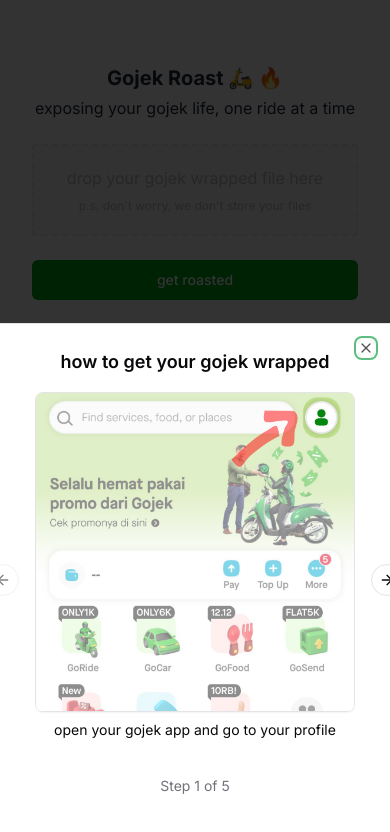
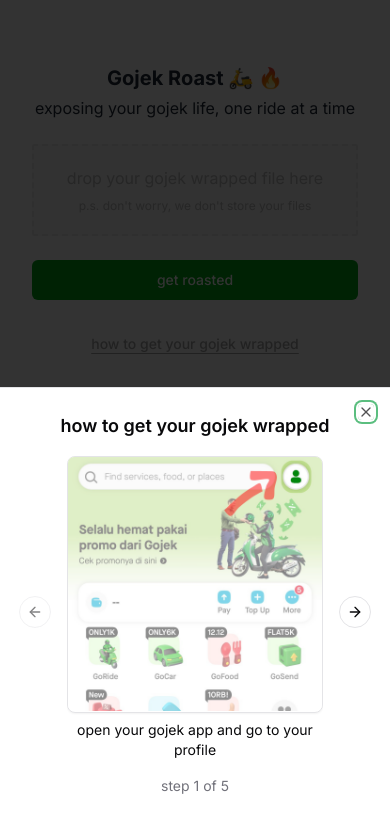
Before and after one commit to sephialaureenciaa/gojek-roast, a Next.js app: page / in a window 390 px wide. Both pictures are taken after a click on the button "how to get your gojek wrapped". Shown: the top 832 px of the page. Built offline with nearby package versions, Linux system fonts and the light colour scheme.

Commit message:
fix how to sheet styling for mobile

```diff
--- a/src/app/components/HowToSheet.tsx
+++ b/src/app/components/HowToSheet.tsx
@@ -54,7 +54,7 @@
         </SheetHeader>
 
         <div className="flex flex-col justify-center items-center py-4">
-          <Carousel setApi={setApi} className="w-full max-w-xs">
+          <Carousel setApi={setApi} className="w-9/12 max-w-xs">
             <CarouselContent>
               <CarouselItem>
                 <Card>
@@ -124,7 +124,7 @@
             <CarouselNext />
           </Carousel>
           <div className="py-2 text-center text-sm text-muted-foreground">
-            Step {current} of {count}
+            step {current} of {count}
           </div>
         </div>
       </SheetContent>
```
